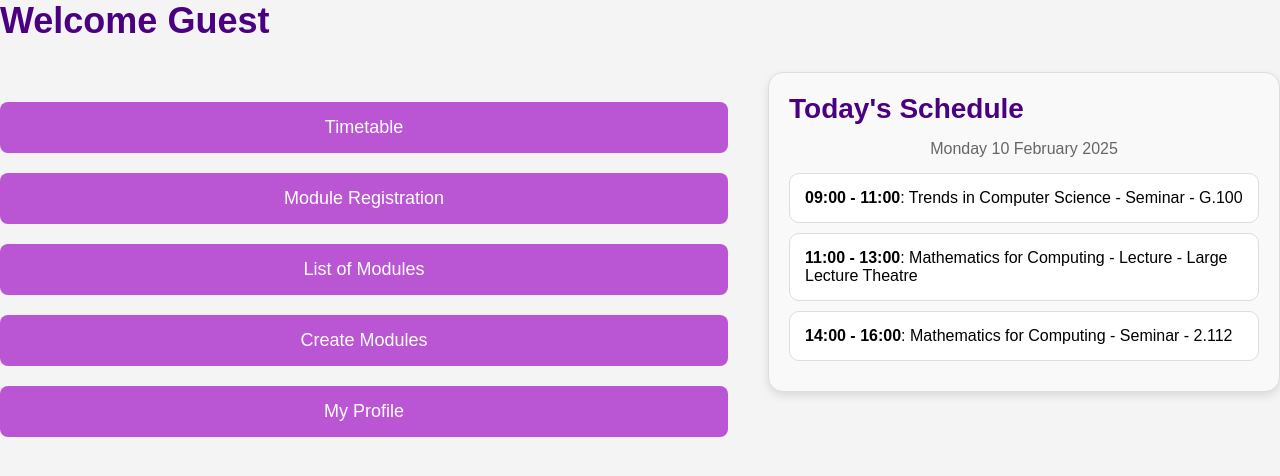
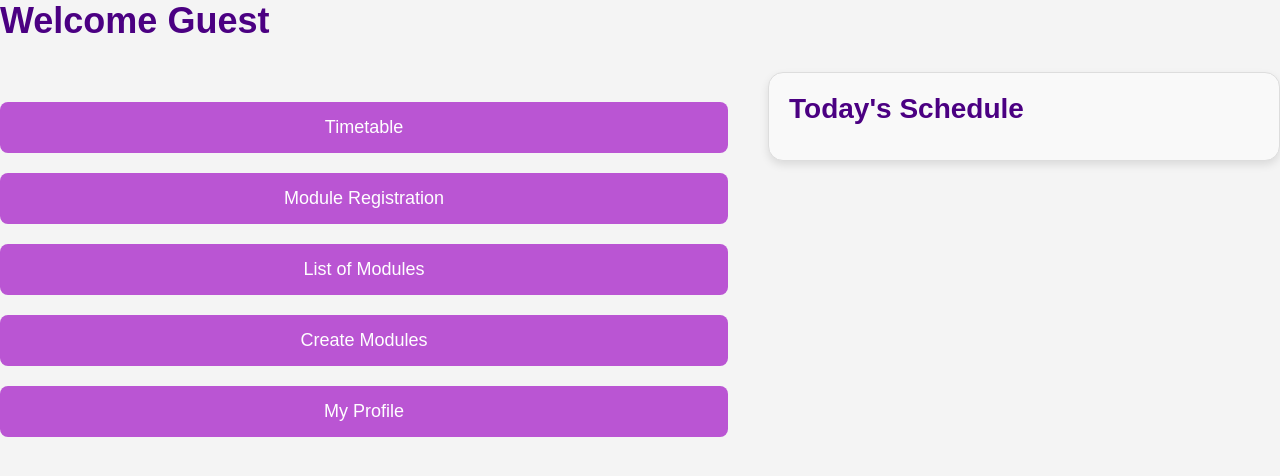
Before and after one commit to soapy-ear/AcaTempoLive, a React (Create React App) app in the folder client/: page /dashboard in a window 1280 px wide. Shown: the top 476 px of the page. Built offline with nearby package versions, Linux system fonts and the light colour scheme; no server answers.

Commit message:
remove calendar

```diff
--- a/client/src/components/Dashboard.js
+++ b/client/src/components/Dashboard.js
@@ -22,19 +22,6 @@ const Dashboard = () => {
   ]);
 
   const navigate = useNavigate();
-  const [currentDate, setCurrentDate] = useState("");
-
-  useEffect(() => {
-    const today = new Date();
-    const options = {
-      weekday: "long",
-      day: "numeric",
-      month: "long",
-      year: "numeric",
-    };
-    const formattedDate = today.toLocaleDateString("en-GB", options);
-    setCurrentDate(formattedDate);
-  }, []);
 
   return (
     <Fragment>
@@ -78,18 +65,6 @@ const Dashboard = () => {
 
           <div className="schedule-box">
             <h2>Today's Schedule</h2>
-            <p className="current-date">{currentDate}</p>
-            {schedule.length > 0 ? (
-              <ul>
-                {schedule.map((item, index) => (
-                  <li key={index}>
-                    <strong>{item.time}</strong>: {item.course} - {item.room}
-                  </li>
-                ))}
-              </ul>
-            ) : (
-              <p>No classes scheduled for today.</p>
-            )}
           </div>
         </div>
       </div>
```
